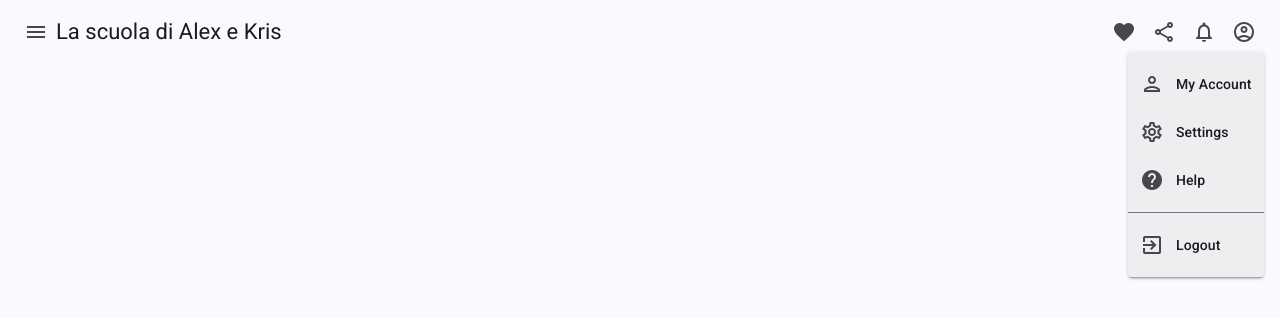
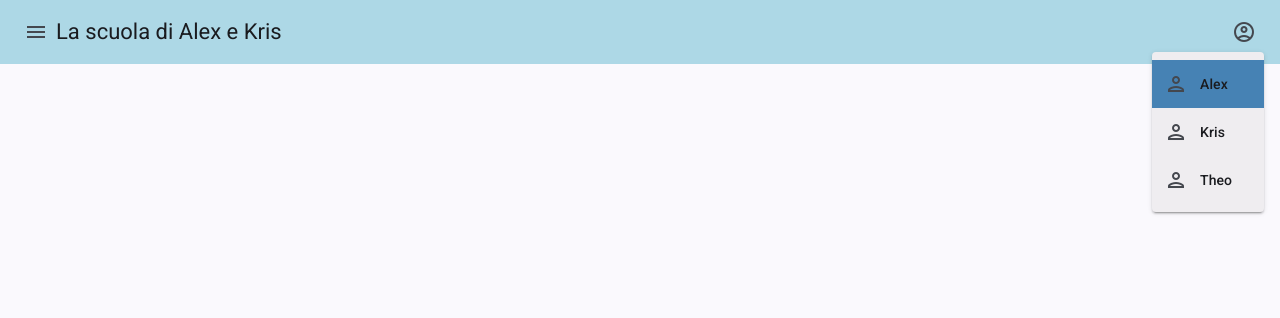
Before and after one commit to davidecorda81/LaScuolaDiAlexEKris, an Angular app in the folder MySchoolApp/: page / in a window 1280 px wide. Both pictures are taken after a click on the button "account_circle". Shown: the top 318 px of the page. Built offline with nearby package versions, Linux system fonts and the light colour scheme.

Commit message:
Added calculation for Alex

```diff
--- a/MySchoolApp/src/app/app.component.html
+++ b/MySchoolApp/src/app/app.component.html
@@ -1,57 +1,49 @@
-<mat-toolbar color="primary">
+<mat-toolbar color="primary" [ngClass]="{'toolbar-alex': kid == profiles.Alex, 'toolbar-kris': kid == profiles.Kris}">
   <button mat-icon-button (click)="sidenav.toggle()">
     <mat-icon>menu</mat-icon>
   </button>
   <span>La scuola di Alex e Kris</span>
   <span class="toolbar-item-spacer"></span>
-  <button mat-icon-button >
-      <mat-icon>favorite</mat-icon>
-  </button>
-  <button mat-icon-button>
-      <mat-icon>share</mat-icon>
-  </button>
-  <button mat-icon-button>
-      <mat-icon>notifications</mat-icon>
-  </button>
   <button mat-icon-button [matMenuTriggerFor]="userAccountMenu">
     <mat-icon>account_circle</mat-icon>
   </button>
   <mat-menu #userAccountMenu [overlapTrigger]="false" yPosition="below">
-      <button mat-menu-item routerLink="#">
-          <mat-icon>person</mat-icon><span>My Account</span>
+    <button mat-menu-item (click)="setKid(profiles.Alex)" [ngClass]="{'selected-menu-alex': kid == profiles.Alex}">
+      <mat-icon>person</mat-icon><span>Alex</span>
+    </button>
+    <button mat-menu-item (click)="setKid(profiles.Kris)" [ngClass]="{'selected-menu-kris': kid == profiles.Kris}">
+      <mat-icon>person</mat-icon><span>Kris</span>
     </button>
     <button mat-menu-item routerLink="#">
-          <mat-icon>settings</mat-icon><span>Settings</span>
-      </button>
-      <button mat-menu-item routerLink="#">
-          <mat-icon>help</mat-icon><span>Help</span>
-      </button>
-      <mat-divider></mat-divider>
-      <button mat-menu-item routerLink="#">
-          <mat-icon>exit_to_app</mat-icon>Logout
+      <mat-icon>person</mat-icon><span>Theo</span>
     </button>
   </mat-menu>
 </mat-toolbar>
 
 <mat-sidenav-container class="app-container">
-  <mat-sidenav #sidenav mode="side" [class.mat-elevation-z4]="true" class="app-sidenav">
+  <mat-sidenav
+    #sidenav
+    mode="side"
+    [class.mat-elevation-z4]="true"
+    class="app-sidenav"
+  >
     <mat-nav-list>
       <mat-expansion-panel [class.mat-elevation-z0]="true">
-              <mat-expansion-panel-header>
-                  Matematica
-              </mat-expansion-panel-header>
+        <mat-expansion-panel-header> Matematica </mat-expansion-panel-header>
         <mat-nav-list>
           <a mat-list-item routerLink="/calcoli">
-                      <mat-icon fontSet="material-icons-outlined" color="accent">calculate</mat-icon><span>Calcoli</span>
+            <mat-icon fontSet="material-icons-outlined" color="accent"
+              >calculate</mat-icon
+            ><span>Calcoli</span>
           </a>
         </mat-nav-list>
       </mat-expansion-panel>
       <mat-expansion-panel [class.mat-elevation-z0]="true">
-              <mat-expansion-panel-header>
-                  Italiano
-              </mat-expansion-panel-header>
+        <mat-expansion-panel-header> Italiano </mat-expansion-panel-header>
         <mat-nav-list>
-                  <a mat-list-item routerLink="/storie" routerLinkActive="true">Storie</a>
+          <a mat-list-item routerLink="/storie" routerLinkActive="true"
+            >Storie</a
+          >
           <a mat-list-item routerLink="/errori">Strova l'errore</a>
         </mat-nav-list>
       </mat-expansion-panel>
--- a/MySchoolApp/src/app/app.component.scss
+++ b/MySchoolApp/src/app/app.component.scss
@@ -26,3 +26,30 @@
   background-color: #f0f0f0;
   padding: 4px;
 }
+
+.toolbar-alex{
+  background-color: lightblue;
+}
+
+.selected-menu-alex{
+  background-color: steelblue;
+}
+
+.toolbar-kris{
+  background-color: lightgoldenrodyellow;
+}
+
+.selected-menu-kris{
+  background-color: khaki;
+}
+
+
+// .toolbar-alex {
+//   mat-icon {
+//     background-color: steelblue;
+//   }
+//   background-color: lightblue;
+// }
+// .toolbar-kris {
+//   background-color: lightblue;
+// }
--- a/MySchoolApp/src/app/app.component.ts
+++ b/MySchoolApp/src/app/app.component.ts
@@ -1,4 +1,4 @@
-import { Component } from '@angular/core';
+import { Component, OnInit } from '@angular/core';
 import { RouterLink, RouterLinkActive, RouterOutlet } from '@angular/router';
 import { MathProblemComponent } from './math-problem/math-problem.component';
 import { MatToolbarModule } from '@angular/material/toolbar';
@@ -10,13 +10,30 @@ import { KidSelectorComponent } from "./kid-selector/kid-selector.component";
 import {MatSlideToggleModule} from '@angular/material/slide-toggle';
 import {MatExpansionModule} from '@angular/material/expansion';
 import {MatMenuModule} from '@angular/material/menu';
+import { NgClass } from '@angular/common';
+import { EProfile } from './api-client';
+import { SharedService } from './shared.service';
 
 @Component({
   selector: 'app-root',
-  imports: [RouterOutlet, RouterLink, RouterLinkActive, MatToolbarModule, MatIconModule, MatSidenavModule, MatListModule, MatButtonModule, MatSlideToggleModule, MatExpansionModule, MatMenuModule],
+  imports: [RouterOutlet, RouterLink, RouterLinkActive, MatToolbarModule, MatIconModule, MatSidenavModule, MatListModule, MatButtonModule, MatSlideToggleModule, MatExpansionModule, MatMenuModule, NgClass],
   templateUrl: './app.component.html',
   styleUrl: './app.component.scss'
 })
-export class AppComponent {
+export class AppComponent implements OnInit {
   title = 'La scuola di Alex e Kris';
+  kid = EProfile.Alex;
+  profiles = EProfile;
+
+  constructor(private sharedService: SharedService) {}
+
+  ngOnInit(): void {
+    this.sharedService.setKid(this.kid);
+  }
+
+setKid(kid: EProfile) {
+  this.kid = kid;
+  this.sharedService.setKid(this.kid);
 }
+
+}
--- a/MySchoolApp/src/app/math-problem/math-problem.component.html
+++ b/MySchoolApp/src/app/math-problem/math-problem.component.html
@@ -5,7 +5,7 @@
   <mat-card-content class="calc-content">
     <div *ngFor="let problem of problems; let i = index">
       <mat-form-field [ngClass]="{'correct': problem.isCorrect && checked, 'incorrect': !problem.isCorrect && checked}">
-        <mat-label>{{ problem.operand1 }} {{problem.operator===EMathOperation.Add?"+":"-"}} {{ problem.operand2 }} = </mat-label>
+        <mat-label>{{ problem.operand1 }} {{getOperator(problem.operator)}} {{ problem.operand2 }} = </mat-label>
         <input matInput type="text" [(ngModel)]="problem.answer"/>
       </mat-form-field>
     </div>
--- a/MySchoolApp/src/app/math-problem/math-problem.component.ts
+++ b/MySchoolApp/src/app/math-problem/math-problem.component.ts
@@ -9,6 +9,7 @@ import { MatInputModule } from '@angular/material/input';
 import { MatIconModule } from '@angular/material/icon';
 import { MatCardModule } from '@angular/material/card';
 import { Client, EMathOperation, EProfile, MathProblem } from '../api-client';
+import { SharedService } from '../shared.service';
 
 class MathProblemEx extends MathProblem {
   answer?: number;
@@ -34,15 +35,23 @@ export class MathProblemComponent implements OnInit {
   problems: MathProblemEx[] = [];
   EMathOperation = EMathOperation;
   checked: boolean = false;
+  kid: EProfile|null = null;
 
-  constructor(private client: Client) {}
+  constructor(private client: Client, private sharedService: SharedService ) {}
 
   ngOnInit(): void {
-    this.getProblems();
+    this.sharedService.kid$.subscribe(value => {
+      this.kid = value;
+      this.checked = false;
+      console.log('Kid value:', this.kid);
+      this.getProblems();
+    });
   }
 
   private getProblems() {
-    this.client.getMathProblem(EProfile.Kris).subscribe((data) => {
+    if(this.kid === null)
+      throw new Error("kid is null");
+    this.client.getMathProblem(this.kid).subscribe((data) => {
       this.problems = data;
     });
   }
@@ -58,4 +67,15 @@ export class MathProblemComponent implements OnInit {
       problem.isCorrect = problem.answer == problem.result;
     });
   }
+
+  getOperator(operator: EMathOperation|undefined) {
+    switch(operator){
+      case EMathOperation.Add: return '+';
+      case EMathOperation.Subtract: return '-';
+      case EMathOperation.Multiply: return '*';
+      case EMathOperation.Divide: return '/';
+      default: throw new Error("Invalid operator");
+    }
+    }
+
 }
--- /dev/null
+++ b/MySchoolApp/src/app/shared.service.ts
@@ -0,0 +1,15 @@
+import { Injectable } from '@angular/core';
+import { BehaviorSubject } from 'rxjs';
+import { EProfile } from './api-client';
+
+@Injectable({
+  providedIn: 'root',
+})
+export class SharedService {
+  private kidSubject = new BehaviorSubject<EProfile>(EProfile.Alex);
+  kid$ = this.kidSubject.asObservable();
+
+  setKid(value: EProfile) {
+    this.kidSubject.next(value);
+  }
+}
```
Also changed, not shown: 2 other files (tests, documents, lock files or other folders). Lines whose indentation alone changed are shown as unchanged.
